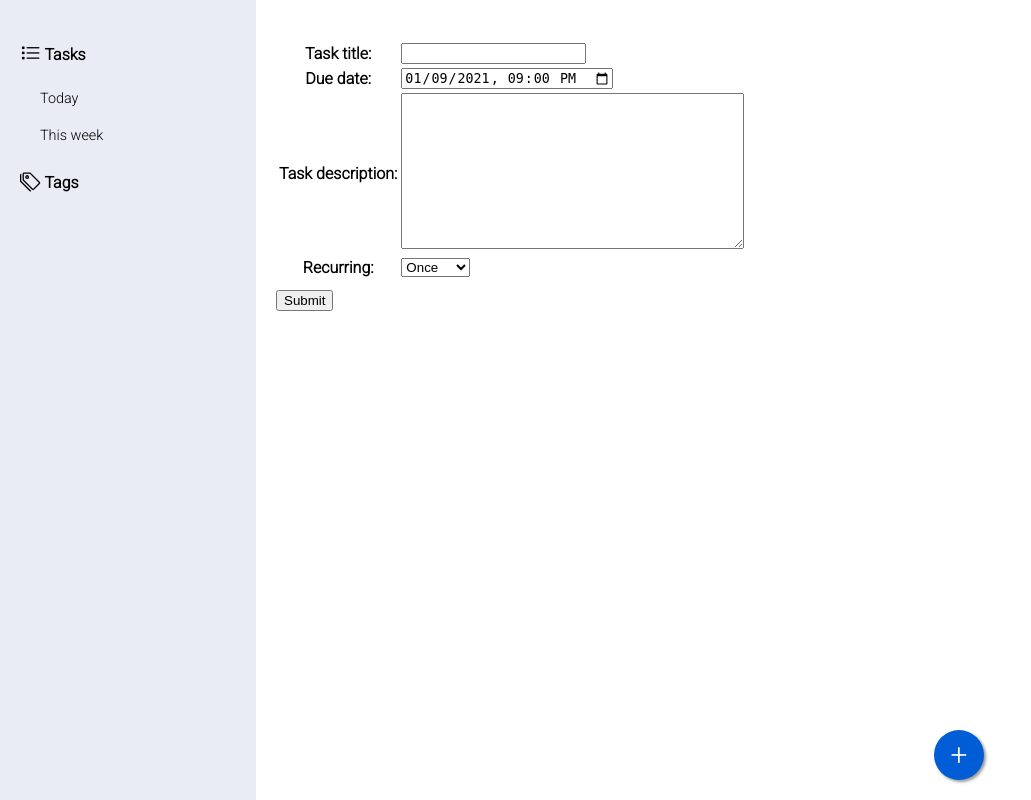
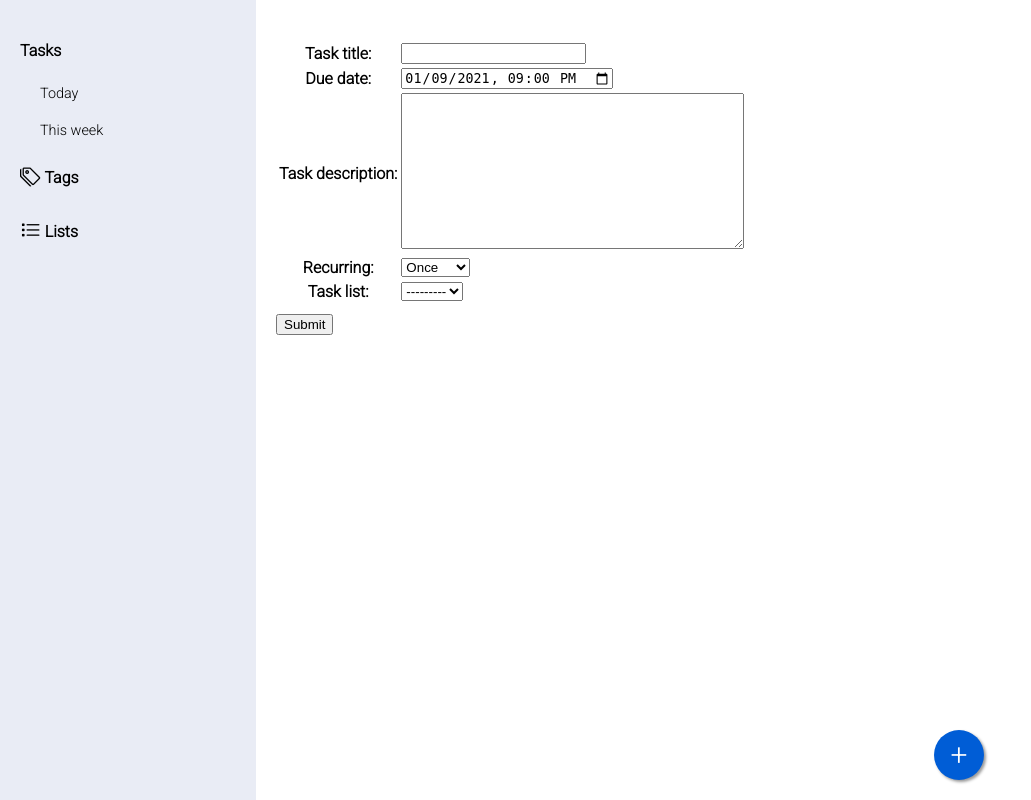
Before and after one commit to danielkurek/todoListDjango, a Django app: page /todo/task/create in a window 1280 px wide. Shown: the whole page, without its empty margins (0-1031 px from the left). Run offline with Django 3.2, Linux system fonts and the light colour scheme; data that the repository does not hold is empty; some web fonts are replaced.

Commit message:
Add: multiple lists

```diff
--- a/todoList/forms.py
+++ b/todoList/forms.py
@@ -3,7 +3,7 @@ from django.forms import ModelForm,DateInput
 from django.forms import widgets
 from django.forms.widgets import DateTimeInput, TextInput
 
-from .models import ToDoTask
+from .models import TaskList, ToDoTask
 from .models import Tag
 
 class DateTimeInput(DateTimeInput):
@@ -16,7 +16,7 @@ class TaskForm(ModelForm):
     """Form for creating and editing tasks"""
     class Meta:
         model = ToDoTask
-        fields = ("task_title", "due_date","task_description", "recurring")
+        fields = ("task_title", "due_date","task_description", "recurring","task_list")
         widgets = {
             "due_date": DateTimeInput,
         }
@@ -28,3 +28,8 @@ class TagForm(ModelForm):
         widgets = {
             "tag_color": ColorInput
         }
+
+class ListForm(ModelForm):
+    class Meta:
+        model = TaskList
+        fields = ("list_name",)
--- a/todoList/models.py
+++ b/todoList/models.py
@@ -9,6 +9,13 @@ class Tag(models.Model):
 
     def __str__(self):
         return f"{self.tag_name} - {self.tag_color}"
+
+class TaskList(models.Model):
+    list_name = models.CharField(max_length=255)
+    create_date = models.DateTimeField('date created', auto_now_add=True)
+
+    def __str__(self):
+        return self.list_name
 class ToDoTask(models.Model):
 
     class Recurring(models.TextChoices):
@@ -31,6 +38,8 @@ class ToDoTask(models.Model):
     )
     created_next = models.BooleanField(default=False)
 
+    task_list = models.ForeignKey(TaskList, null=True, blank=True, on_delete=models.CASCADE)
+
     def __str__(self):
         return self.task_title
 
--- a/todoList/templates/todoList/main.html
+++ b/todoList/templates/todoList/main.html
@@ -1,5 +1,6 @@
 <!DOCTYPE html>
 {% load static %}
+{% load task_lists %}
 <html>
     <head>
         <meta charset="utf-8">
@@ -16,16 +17,21 @@
     <nav>
     {% block menu %}
         <ul>
-            <li><a href="{% url 'task-list' %}"><i class="bi bi-list-task"></i> Tasks</a></li>
+            <li><a href="{% url 'task-list' %}">Tasks</a></li>
             <li class="sub-menu"><a href="{% url 'task-list' %}?date=today">Today</a></li>
             <li class="sub-menu"><a href="{% url 'task-list' %}?date=week">This week</a></li>
             <li><a href="{% url 'tag-list' %}"><i class="bi bi-tags"></i> Tags</a></li>
+            <li><a href="{% url 'list-manage' %}"><i class="bi bi-list-task"></i> Lists</a>
+            {% get_task_lists 5 as taskLists%}
+            {% for taskList in taskLists %}
+                <li class="sub-menu"><a href="{% url 'list-view' taskList.id %}">{{taskList.list_name}}</a></li>
+            {% endfor %}
         </ul>
     {% endblock menu %}
     </nav>
     {% block floating-button %}
         <a class="floating add"
-            href="{% block floating-btn-url %}{% url 'tag-create' %}{% endblock floating-btn-url %}"
+            href="{% block floating-btn-url %}{% url 'task-create' %}{% endblock floating-btn-url %}"
             ><span>+</span></a>
     {% endblock floating-button %}
     <div class="header">
--- a/todoList/templates/todoList/tagList.html
+++ b/todoList/templates/todoList/tagList.html
@@ -9,10 +9,10 @@
                     <span class="tag-color" style="background-color:{{tag.tag_color}}">&nbsp;</span>
                     <span class="tag-name">{{tag.tag_name}}</span>
                 </span>
-                <a class="tag-edit" href="{% url 'tag-edit' tag.id %}">
+                <a class="tag-edit icon-button" href="{% url 'tag-edit' tag.id %}">
                     <i class="bi bi-pencil"></i>
                 </a>
-                <a class="tag-edit" href="{% url 'tag-delete' tag.id %}">
+                <a class="tag-delete icon-button" href="{% url 'tag-delete' tag.id %}">
                     <i class="bi bi-trash"></i>
                 </a>
             </li>
--- /dev/null
+++ b/todoList/templatetags/task_lists.py
@@ -0,0 +1,9 @@
+from django import template
+
+from ..models import TaskList
+
+register = template.Library()
+
+@register.simple_tag
+def get_task_lists(limit):
+    return TaskList.objects.all().order_by('list_name')[:limit]
--- a/todoList/urls.py
+++ b/todoList/urls.py
@@ -3,6 +3,14 @@ from django.urls import path
 from . import views
 
 urlpatterns = [
+    #list URLs
+    path('lists', views.listManage, name='list-manage'),
+    path('list/create', views.listCreate, name='list-create'),
+    path('list/<int:list_id>/', views.listView, name='list-view'),
+    path('list/<int:list_id>/edit', views.listEdit, name='list-edit'),
+    path('list/<int:list_id>/delete', views.listDelete, name='list-delete'),
+    path('list/deleted', views.listDeleted, name='list-deleted'),
+
     #task URLs
     path('', views.taskList, name='task-list'),
     path('tasks', views.taskList, name='task-list'),
--- a/todoList/views.py
+++ b/todoList/views.py
@@ -4,11 +4,11 @@ from django.http import HttpResponse
 from django.core.paginator import Paginator
 from datetime import datetime, timedelta
 
-from .models import ToDoTask, Tag
-from .forms import TaskForm, TagForm
+from .models import TaskList, ToDoTask, Tag
+from .forms import ListForm, TaskForm, TagForm
 
 
-def taskList(request):
+def taskList(request, list_id=None):
     """Render index page"""
 
     title = "Tasks" #title of page
@@ -26,6 +26,14 @@ def taskList(request):
 
     #Get tasks from database
     tasks = ToDoTask.objects
+
+    if list_id != None:
+        try:
+            taskList = TaskList.objects.get(pk=list_id)
+        except TaskList.DoesNotExist:
+            return HttpResponse("Task list not found")
+        tasks = tasks.filter(task_list_id=list_id)
+        title = taskList.list_name
 
     #filter tasks with parameters from URL
     if filterDate != "":
@@ -69,6 +77,9 @@ def taskList(request):
     #Get all tags to enable user to filter by them
     tags = Tag.objects.order_by('tag_name')
 
+    #Get first 5 task lists to show them in sidebar
+    # taskLists = TaskList.objects.all().order_by('list_name')[:5]
+
     return render(request, 'todoList/taskList.html',
       {
         'titleText': title,
@@ -78,6 +89,7 @@ def taskList(request):
         'page': page,
         'tags': tags,
         'selectedTags': filterTags,
+        # 'taskLists': taskLists,
       })
 
 def taskDetail(request, task_id):
@@ -160,8 +172,13 @@ def taskCreate(request):
 
     # get tags to display them in form
     tags = Tag.objects.order_by("tag_name")
+
     return render(request, 'todoList/forms/taskForm.html',
-        {'form':form, 'urlAction': reverse('task-create'), 'tags':tags})
+        {
+            'form':form,
+            'urlAction': reverse('task-create'),
+            'tags':tags,
+        })
 
 def taskEdit(request, task_id):
     """Render form to edit task and process it"""
@@ -321,6 +338,7 @@ def deleteTag(request, tag_id):
             'keep_url': reverse('tag-list'),
             'delete_url': reverse('tag-delete', args=[tag_id])
         })
+
 def deletedTag(request):
     """Render message after successfully deleting tag"""
 
@@ -330,3 +348,89 @@ def deletedTag(request):
             'url': reverse('tag-list'),
             'button_text': 'Return Home',
         })
+
+def listManage(request):
+    taskLists = TaskList.objects.all()
+
+    return render(request, 'todoList/listManage.html',{'taskLists': taskLists})
+
+def listCreate(request):
+    """Render form for creation of list and process it"""
+
+    # process submitted form
+    if request.method == "POST":
+        form = ListForm(request.POST)
+        if form.is_valid():
+            newList = form.save()
+            return redirect("list-view", list_id=newList.id)
+    else:
+        form = ListForm()
+
+    return render(request, 'todoList/forms/inputForm.html',
+        {
+            'form': form,
+            'urlAction': reverse('list-create'),
+            'titleText': 'Create List',
+        })
+
+def listView(request, list_id):
+    return taskList(request, list_id)
+
+def listEdit(request, list_id):
+    """Render form for creation of list and process it"""
+
+    # get list or display message if it does not exist
+    try:
+        taskList = TaskList.objects.get(pk=list_id)
+    except Tag.DoesNotExist:
+        return HttpResponse("List not found.")
+
+    # process submitted form
+    if request.method == "POST":
+        form = ListForm(request.POST, instance=taskList)
+        if form.is_valid():
+            form.save()
+            return redirect("list-view", list_id=list_id)
+    else:
+        form = ListForm(instance=taskList)
+
+    return render(request, 'todoList/forms/inputForm.html',
+        {
+            'form': form,
+            'urlAction': reverse('list-edit'),
+            'titleText': f'Edit {taskList.list_name}',
+        })
+
+def listDelete(request, list_id):
+    """Render delete confirmation of list and process it
+     (delete list and all of its tasks)"""
+
+    # get list or display message if it does not exist
+    try:
+        taskList = TaskList.objects.get(pk=list_id)
+    except Tag.DoesNotExist:
+        return HttpResponse("List not found.")
+
+    # process answer
+    if request.method == "POST":
+        # delete tag
+        if request.POST.get("delete", "false") == "true":
+            taskList.delete()
+            return redirect('list-deleted')
+
+    return render(request, 'todoList/forms/delete.html',
+        {
+            'item': taskList.tag_name,
+            'keep_url': reverse('list-view', args=[list_id]),
+            'delete_url': reverse('list-delete', args=[list_id])
+        })
+
+def listDeleted(request):
+    """Render message after successfully deleting tag"""
+
+    return render(request, 'todoList/message.html',
+        {
+            'message_text': 'List has been deleted',
+            'url': reverse('task-list'),
+            'button_text': 'Return Home',
+        })
```
Also changed, not shown: todoList/templates/todoList/listManage.html (added, +21 -0 lines), todoList/templates/todoList/taskDetail.html (+6 -3 lines), todoList/migrations/0008_auto_20210108_2129.py (added), todoList/templatetags/__init__.py (added).
